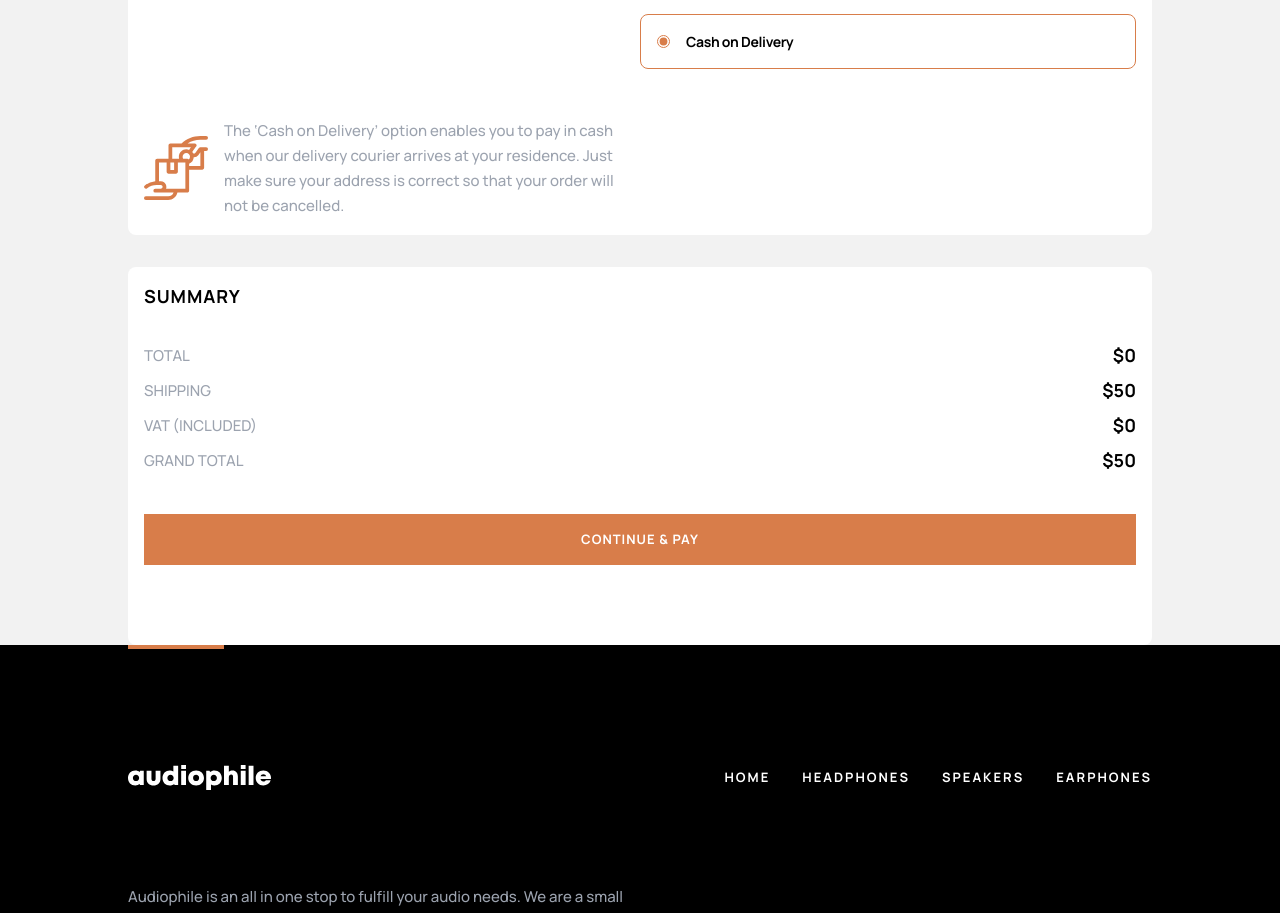
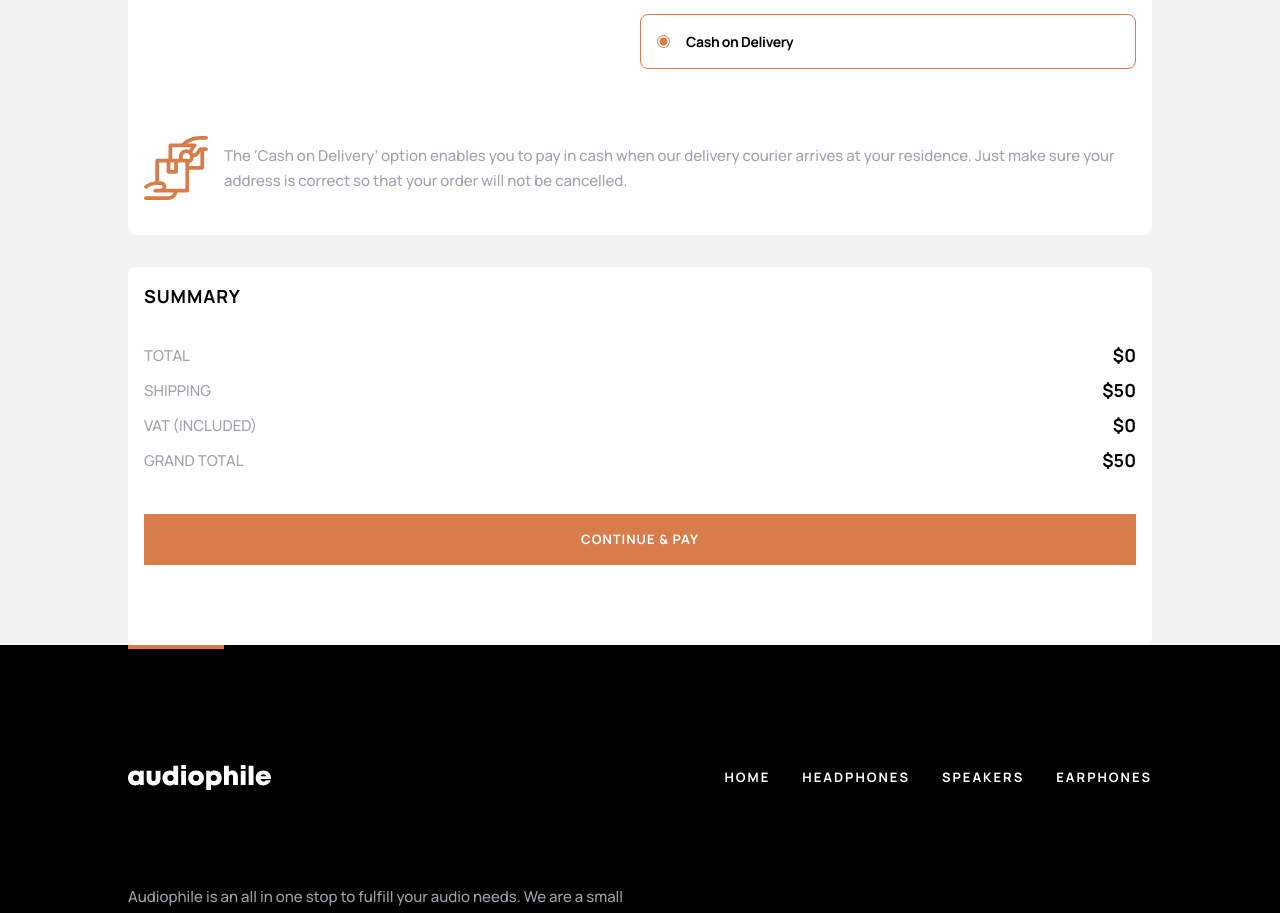
Before and after one commit to lemreyes/audiophile, a Next.js app: page /Checkout in a window 1280 px wide. Shown: the part 1087-2000 px from the top of the page. Built offline with nearby package versions, Linux system fonts and the light colour scheme.

Commit message:
fix colspan for emoney field, cod

```diff
--- a/src/app/Checkout/page.tsx
+++ b/src/app/Checkout/page.tsx
@@ -394,7 +394,7 @@ export default function CheckoutPage() {
                   </div>
                 </div>
                 {payMethod === PAYMENT_METHOD.EMONEY ? (
-                  <fieldset>
+                  <fieldset className="tablet:col-span-2 tablet:grid tablet:grid-cols-2 tablet:grid-rows-1 tablet:gap-x-4">
                     <div className="mt-8 tablet:mt-0 tablet:col-start-1 tablet:row-start-2">
                       <div className="flex flex-row items-center justify-between">
                         <label
@@ -464,7 +464,7 @@ export default function CheckoutPage() {
                     </div>
                   </fieldset>
                 ) : (
-                  <div className="mt-8 flex flex-row items-center gap-x-4">
+                  <div className="tablet:col-span-2 mt-8 flex flex-row items-center gap-x-4">
                     <Image
                       src={cod_icon}
                       alt="icon for COD"
```
